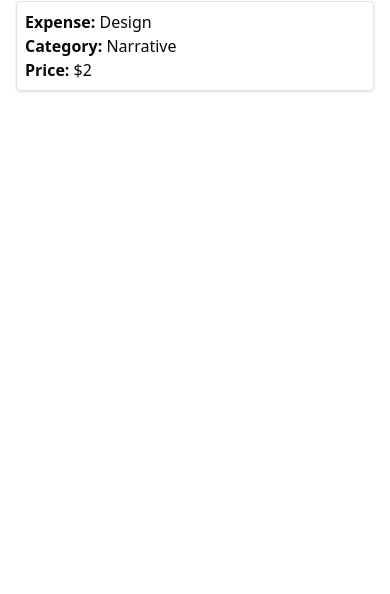
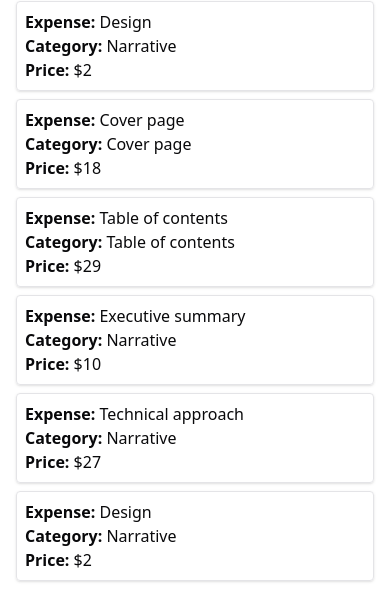
Before and after one commit to gingerboi8950/hacknomics2025, a Next.js app in the folder pack-watch/: page /calendar in a window 390 px wide. Shown: the part 795-1389 px from the top of the page. Before the commit the page ends 902 px from the top, so only its background shows below. Built offline with nearby package versions, Linux system fonts and the light colour scheme.

Commit message:
Dashboard Update
Replaced chart with calendar and expense cards, and updated the outline.

```diff
--- a/pack-watch/src/app/dashboard/data.json
+++ b/pack-watch/src/app/dashboard/data.json
@@ -43,5 +43,50 @@
     "date": "2025-06-01",
     "status": "Done",
     "reviewer": "Jamik Tashpulatov"
+  },
+  {
+    "id": 6,
+    "expense": "Cover page",
+    "category": "Cover page",
+    "price": "18",
+    "date": "2025-06-01",
+    "status": "In Process",
+    "reviewer": "Eddie Lake"
+  },
+  {
+    "id": 7,
+    "expense": "Table of contents",
+    "category": "Table of contents",
+    "price": "29",
+    "date": "2025-06-01",
+    "status": "Done",
+    "reviewer": "Eddie Lake"
+  },
+  {
+    "id": 8,
+    "expense": "Executive summary",
+    "category": "Narrative",
+    "price": "10",
+    "date": "2025-06-01",
+    "status": "Done",
+    "reviewer": "Eddie Lake"
+  },
+  {
+    "id": 9,
+    "expense": "Technical approach",
+    "category": "Narrative",
+    "price": "27",
+    "date": "2025-06-01",
+    "status": "Done",
+    "reviewer": "Jamik Tashpulatov"
+  },
+  {
+    "id": 10,
+    "expense": "Design",
+    "category": "Narrative",
+    "price": "2",
+    "date": "2025-06-01",
+    "status": "Done",
+    "reviewer": "Jamik Tashpulatov"
   }
 ]
--- a/pack-watch/src/app/dashboard/page.tsx
+++ b/pack-watch/src/app/dashboard/page.tsx
@@ -19,12 +19,12 @@ export default function Page() {
   const handleAddRow = () => {
     const newRow = {
       id: tableData.length + 1,
-      header: "New Header",
-      type: "New Type",
-      status: "Pending",
-      target: "N/A",
-      limit: "N/A",
-      reviewer: "Unassigned",
+      expense: "N/A",
+      category: "N/A N",
+      price: "N/A",
+      date: "N/A",
+      status: "N/A",
+      reviewer: "N/A",
     }
 
     setTableData([...tableData, newRow])
--- a/pack-watch/src/components/chart-area-interactive.tsx
+++ b/pack-watch/src/components/chart-area-interactive.tsx
@@ -1,6 +1,15 @@
 "use client"
 
 import * as React from "react"
+
+import { LocalizationProvider } from '@mui/x-date-pickers/LocalizationProvider';
+import { AdapterDayjs } from '@mui/x-date-pickers/AdapterDayjs';
+import { DateCalendar } from '@mui/x-date-pickers/DateCalendar';
+import { DemoContainer, DemoItem } from '@mui/x-date-pickers/internals/demo';
+import dayjs, { Dayjs } from 'dayjs';
+
+import data from '../app/dashboard/data.json';
+
 import { Area, AreaChart, CartesianGrid, XAxis } from "recharts"
 
 import { useIsMobile } from "@/hooks/use-mobile"
@@ -141,40 +150,48 @@ const chartConfig = {
 } satisfies ChartConfig
 
 export function ChartAreaInteractive() {
-  const isMobile = useIsMobile()
-  const [timeRange, setTimeRange] = React.useState("90d")
+  // const isMobile = useIsMobile()
+  // const [timeRange, setTimeRange] = React.useState("90d")
 
-  React.useEffect(() => {
-    if (isMobile) {
-      setTimeRange("7d")
-    }
-  }, [isMobile])
+  // React.useEffect(() => {
+  //   if (isMobile) {
+  //     setTimeRange("7d")
+  //   }
+  // }, [isMobile])
 
-  const filteredData = chartData.filter((item) => {
-    const date = new Date(item.date)
-    const referenceDate = new Date("2024-06-30")
-    let daysToSubtract = 90
-    if (timeRange === "30d") {
-      daysToSubtract = 30
-    } else if (timeRange === "7d") {
-      daysToSubtract = 7
-    }
-    const startDate = new Date(referenceDate)
-    startDate.setDate(startDate.getDate() - daysToSubtract)
-    return date >= startDate
-  })
+  // const filteredData = chartData.filter((item) => {
+  //   const date = new Date(item.date)
+  //   const referenceDate = new Date("2024-06-30")
+  //   let daysToSubtract = 90
+  //   if (timeRange === "30d") {
+  //     daysToSubtract = 30
+  //   } else if (timeRange === "7d") {
+  //     daysToSubtract = 7
+  //   }
+  //   const startDate = new Date(referenceDate)
+  //   startDate.setDate(startDate.getDate() - daysToSubtract)
+  //   return date >= startDate
+  // })
+
+  const [selectedDate, setSelectedDate] = React.useState<Dayjs | null>(dayjs('2025-06-01'));
+
+  // Format selected date to match the format in data.json
+  const formattedDate = selectedDate?.format('YYYY-MM-DD');
+
+  // Filter expenses by selected date
+  const filteredExpenses = data.filter((item) => item.date === formattedDate);
 
   return (
     <Card className="@container/card">
-      <CardHeader>
-        <CardTitle>Total Visitors</CardTitle>
-        <CardDescription>
+      <CardHeader className="pb-0">
+        <CardTitle className="text-xl mb-0 leading-tight">Calendar</CardTitle>
+        {/* <CardDescription>
           <span className="hidden @[540px]/card:block">
             Total for the last 3 months
           </span>
           <span className="@[540px]/card:hidden">Last 3 months</span>
-        </CardDescription>
-        <CardAction>
+        </CardDescription> */}
+        {/* <CardAction>
           <ToggleGroup
             type="single"
             value={timeRange}
@@ -206,10 +223,10 @@ export function ChartAreaInteractive() {
               </SelectItem>
             </SelectContent>
           </Select>
-        </CardAction>
+        </CardAction> */}
       </CardHeader>
-      <CardContent className="px-2 pt-4 sm:px-6 sm:pt-6">
-        <ChartContainer
+      <CardContent className="pt-0 px-1 sm:px-1">
+        {/* <ChartContainer
           config={chartConfig}
           className="aspect-auto h-[250px] w-full"
         >
@@ -285,7 +302,62 @@ export function ChartAreaInteractive() {
               stackId="a"
             />
           </AreaChart>
-        </ChartContainer>
+        </ChartContainer> */}
+
+        <LocalizationProvider dateAdapter={AdapterDayjs}>
+          <div className="p-0 flex flex-row gap-8 items-start">
+            <DemoItem>
+              <DateCalendar
+                value={selectedDate}
+                onChange={(newValue) => setSelectedDate(newValue)}
+                sx={{
+                width: 400, // widen the whole calendar container
+                '& .MuiPickersDay-root': {
+                  fontSize: '1.15rem', // make day numbers larger
+                  width: 48,
+                  height: 48,
+                },
+                '& .MuiDayCalendar-weekDayLabel': {
+                  width: 48,
+                  fontSize: '1rem',
+                },
+                '& .MuiTypography-root': {
+                  fontSize: '1.1rem', // month/year font size
+                },
+                '& .MuiPickersCalendarHeader-label': {
+                  fontSize: '1.3rem', // larger month label
+                },
+                '& .MuiPickersArrowSwitcher-root button': {
+                  fontSize: '1.3rem', // larger nav arrows
+                },
+                '& .MuiPickersSlideTransition-root': {
+                  minHeight: '320px',
+                },
+              }}
+              />
+            </DemoItem>
+
+            <div className="pt-0 w-full max-w-[1300px] mx-auto">
+              {filteredExpenses.length === 0 ? (
+                <p className="text-muted">No expenses for this date.</p>
+              ) : (
+                <ul className="pt-0 grid grid-cols-2 lg:grid-cols-4 gap-2">
+                  {filteredExpenses.map((expense) => (
+                    <li
+                      key={expense.id}
+                      className="border p-2 rounded shadow-sm w-[250px]"
+                    >
+                      <div><strong>Expense:</strong> {expense.expense}</div>
+                      <div><strong>Category:</strong> {expense.category}</div>
+                      <div><strong>Price:</strong> ${expense.price}</div>
+                    </li>
+                  ))}
+                </ul>
+              )}
+            </div>
+          </div>
+        </LocalizationProvider>
+
       </CardContent>
     </Card>
   )
--- a/pack-watch/src/components/data-table.tsx
+++ b/pack-watch/src/components/data-table.tsx
@@ -223,7 +223,7 @@ const columns: ColumnDef<z.infer<typeof schema>>[] = [
           Target
         </Label>
         <Input
-          className="hover:bg-input/30 focus-visible:bg-background dark:hover:bg-input/30 dark:focus-visible:bg-input/30 h-8 w-16 border-transparent bg-transparent text-right shadow-none focus-visible:border dark:bg-transparent"
+          className="hover:bg-input/30 focus-visible:bg-background dark:hover:bg-input/30 dark:focus-visible:bg-input/30 h-8 w-24 border-transparent bg-transparent text-left shadow-none focus-visible:border dark:bg-transparent"
           defaultValue={row.original.price}
           id={`${row.original.id}-target`}
         />
@@ -248,7 +248,7 @@ const columns: ColumnDef<z.infer<typeof schema>>[] = [
           Limit
         </Label>
         <Input
-          className="hover:bg-input/30 focus-visible:bg-background dark:hover:bg-input/30 dark:focus-visible:bg-input/30 h-8 w-16 border-transparent bg-transparent text-right shadow-none focus-visible:border dark:bg-transparent"
+          className="hover:bg-input/30 focus-visible:bg-background dark:hover:bg-input/30 dark:focus-visible:bg-input/30 h-8 w-26 border-transparent bg-transparent text-left shadow-none focus-visible:border dark:bg-transparent"
           defaultValue={row.original.date}
           id={`${row.original.id}-limit`}
         />
```
Also changed, not shown: pack-watch/src/components/section-cards.tsx (+4 -4 lines).
